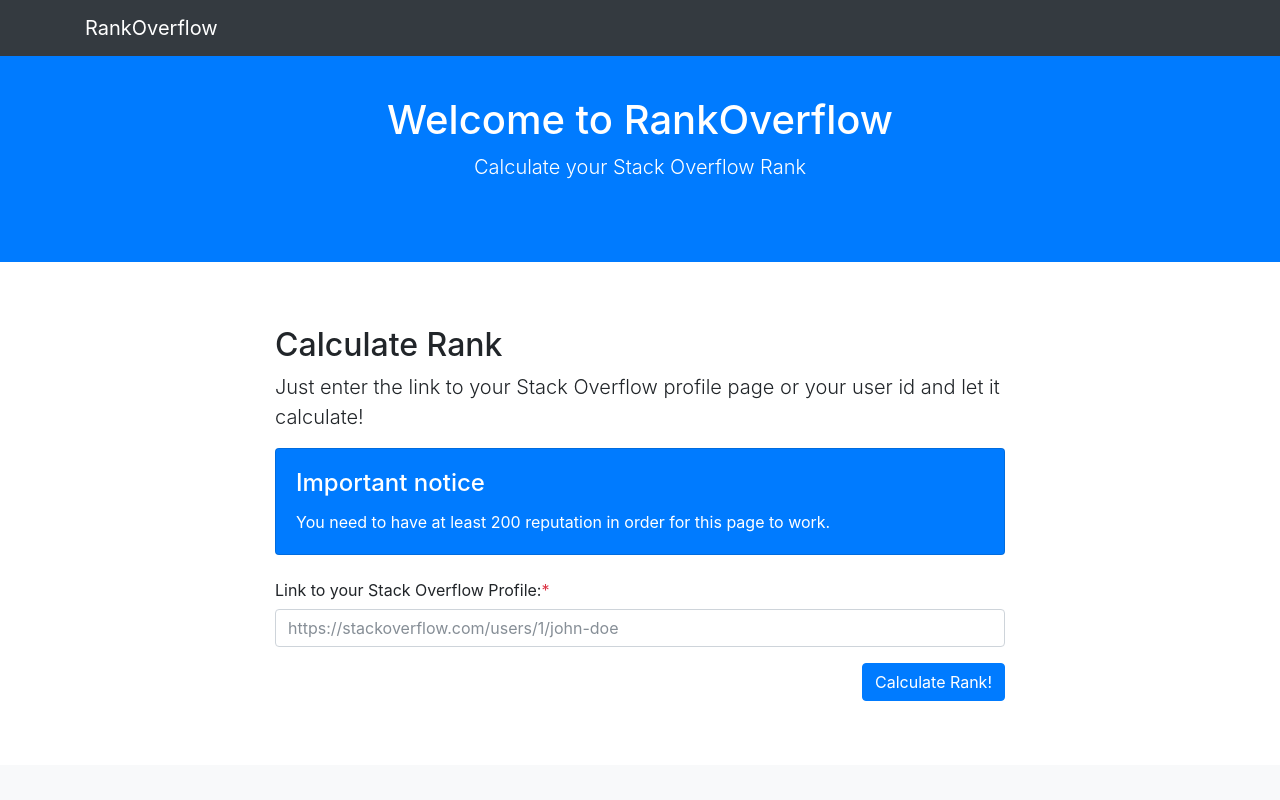
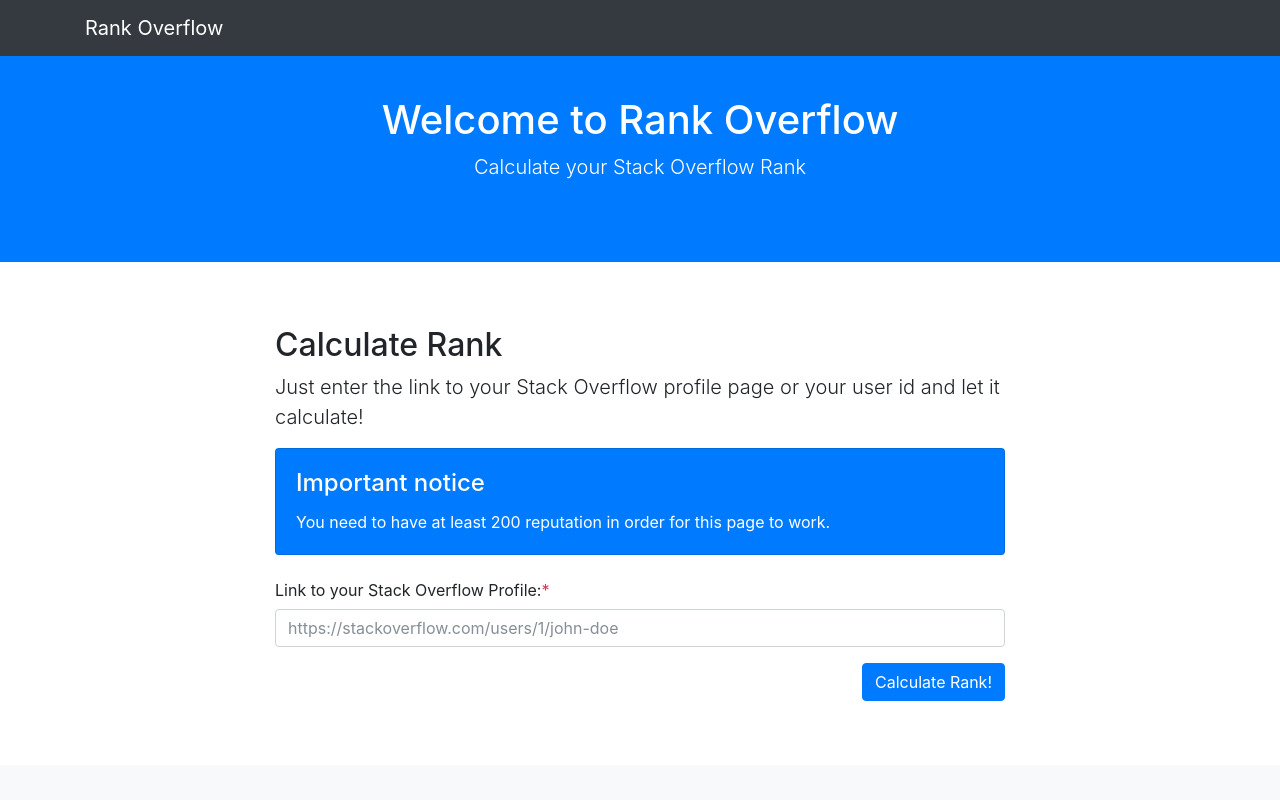
Before and after one commit to Filnor/RankOverflow, a plain HTML site: page index.html in a window 1280 px wide. Shown: the top 800 px of the page. Drawn offline with nearby package versions, Linux system fonts and the light colour scheme.

Commit message:
Fixed name typos

```diff
--- a/index.html
+++ b/index.html
@@ -25,7 +25,7 @@
 	<!-- Navigation -->
 	<nav class="navbar navbar-expand-lg navbar-dark bg-dark fixed-top" id="mainNav">
 		<div class="container">
-		<a class="navbar-brand js-scroll-trigger" href="#page-top">RankOverflow</a>
+		<a class="navbar-brand js-scroll-trigger" href="#page-top">Rank Overflow</a>
 		<button class="navbar-toggler" type="button" data-toggle="collapse" data-target="#navbarResponsive" aria-controls="navbarResponsive" aria-expanded="false" aria-label="Toggle navigation">
 	  		<span class="navbar-toggler-icon"></span>
 		</button>
@@ -34,7 +34,7 @@
 
 	<header class="bg-primary text-white">
 		<div class="container text-center">
-			<h1>Welcome to RankOverflow</h1>
+			<h1>Welcome to Rank Overflow</h1>
 			<p class="lead">Calculate your Stack Overflow Rank</p>
 		</div>
 	</header>
```
